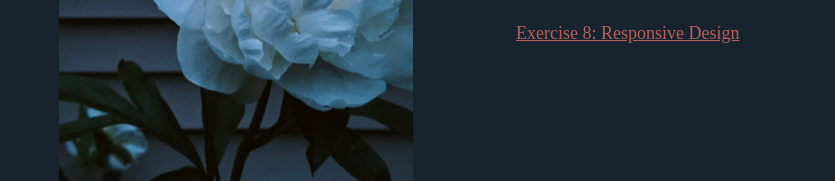
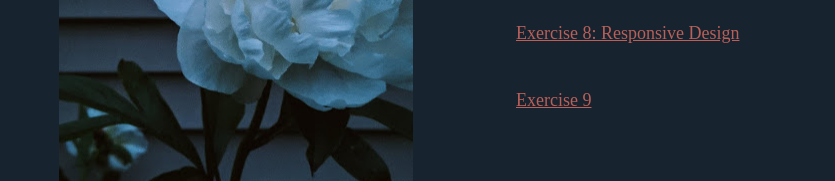
Before and after one commit to asmucker/asmucker.github.io, a plain HTML site: page index.html in a window 1280 px wide. Shown: the part 614-795 px from the top of the page, without its empty margins (314-1149 px from the left). Drawn offline with Linux system fonts and the light colour scheme; a web font is replaced by a local one.

Commit message:
Update index.html

```diff
--- a/index.html
+++ b/index.html
@@ -34,6 +34,7 @@
              <a href='project2/new-mockup.pdf'>Project 2: Static Digital Mockup</a>
              <a href="project2/menu.html"> Project 2: Final Site</a>
              <a href="ex8-student-files/index2.html"> Exercise 8: Responsive Design </a>
+             <a href="exercise-9/index.html">Exercise 9</a>
 
 
              <div class="spacing-box">
```
